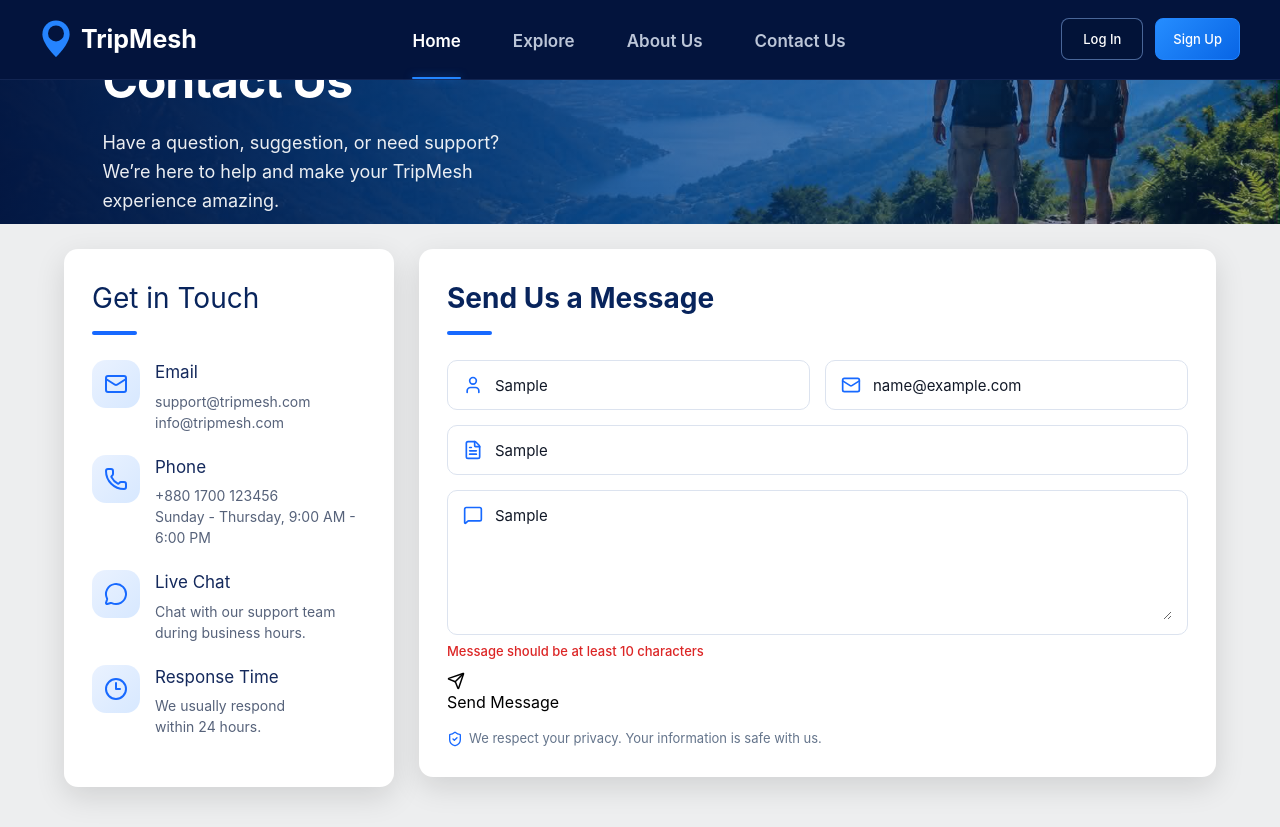
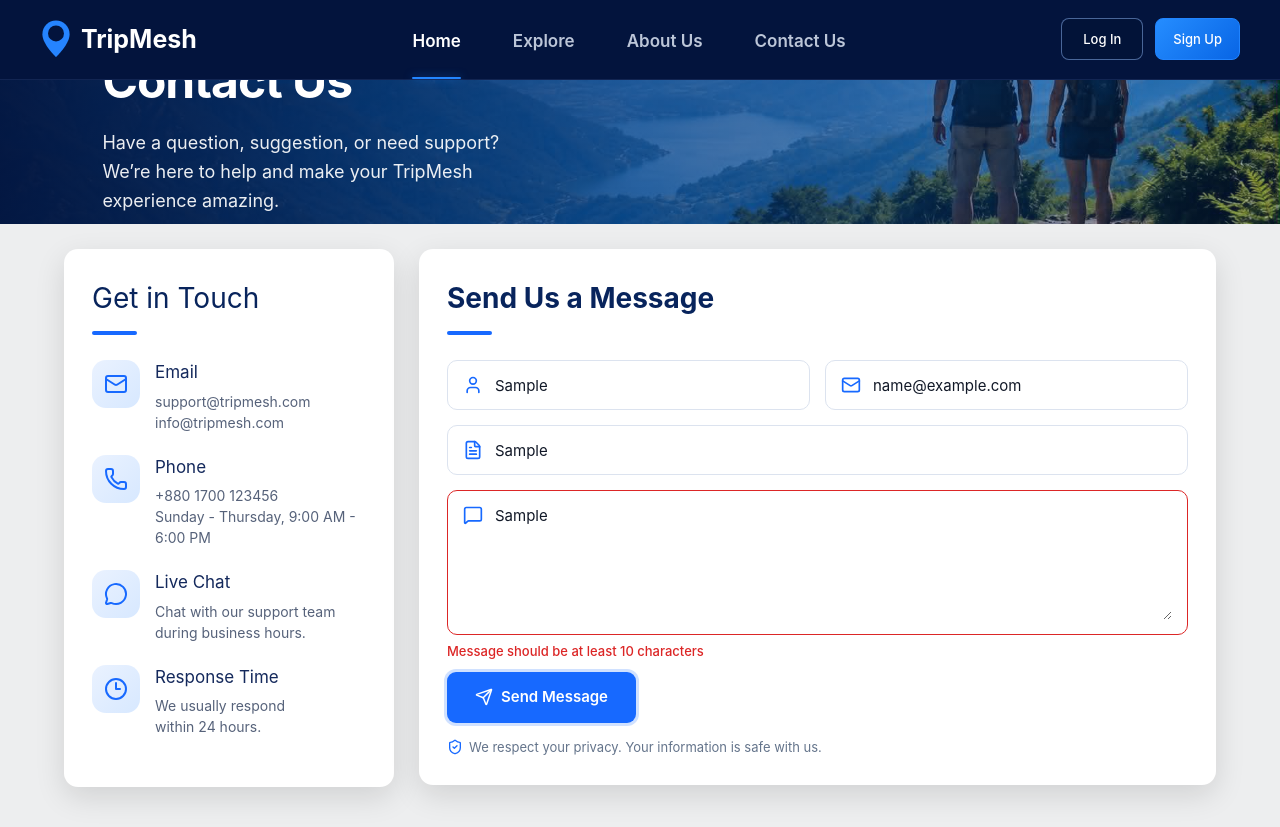
Before and after one commit to fahmida47/TripMesh, a React app in the folder frontend/: page /contact in a window 1280 px wide. Both pictures are taken after typing "Sample", "name@example.com", "Sample", "Sample" into the empty fields and a click on the button "Send Message". Built offline with nearby package versions, Linux system fonts and the light colour scheme; the HTML template or start-up script is replaced by a standard one.

Commit message:
fix: update contact form

```diff
--- a/frontend/src/pages/Contact/components/ContactForm.jsx
+++ b/frontend/src/pages/Contact/components/ContactForm.jsx
@@ -7,7 +7,6 @@ import {
   Send,
   ShieldCheck,
 } from "lucide-react";
-
 import "./ContactForm.css";
 
 const ContactForm = () => {
@@ -19,18 +18,29 @@ const ContactForm = () => {
   };
 
   const [formData, setFormData] = useState(initialForm);
-
   const [errors, setErrors] = useState({});
-
   const [success, setSuccess] = useState("");
 
   const handleChange = (e) => {
     const { name, value } = e.target;
 
-    setFormData({
-      ...formData,
+    setFormData((prev) => ({
+      ...prev,
       [name]: value,
-    });
+    }));
+
+    // Remove error while typing
+    if (errors[name]) {
+      setErrors((prev) => ({
+        ...prev,
+        [name]: "",
+      }));
+    }
+
+    // Remove success message if user starts editing again
+    if (success) {
+      setSuccess("");
+    }
   };
 
   const validate = () => {
@@ -42,7 +52,9 @@ const ContactForm = () => {
 
     if (!formData.email.trim()) {
       newErrors.email = "Email is required";
-    } else if (!/^[^\s@]+@[^\s@]+\.[^\s@]+$/.test(formData.email)) {
+    } else if (
+      !/^[^\s@]+@[^\s@]+\.[^\s@]+$/.test(formData.email)
+    ) {
       newErrors.email = "Enter a valid email address";
     }
 
@@ -52,8 +64,9 @@ const ContactForm = () => {
 
     if (!formData.message.trim()) {
       newErrors.message = "Message is required";
-    } else if (formData.message.length < 10) {
-      newErrors.message = "Message should be at least 10 characters";
+    } else if (formData.message.trim().length < 10) {
+      newErrors.message =
+        "Message should be at least 10 characters";
     }
 
     return newErrors;
@@ -66,18 +79,15 @@ const ContactForm = () => {
 
     if (Object.keys(validationErrors).length > 0) {
       setErrors(validationErrors);
-
       setSuccess("");
-
       return;
     }
 
     setSuccess(
-      "Thank you for contacting TripMesh. We will respond within 24 hours.",
+      "Thank you for contacting TripMesh. We will respond within 24 hours."
     );
 
     setFormData(initialForm);
-
     setErrors({});
   };
 
@@ -87,10 +97,16 @@ const ContactForm = () => {
 
       <div className="title-line"></div>
 
-      <form onSubmit={handleSubmit}>
+      <form onSubmit={handleSubmit} noValidate>
+        {/* Name + Email */}
         <div className="input-row">
-          <div className="input-group">
-            <User />
+          <div className="contact-field">
+            <div
+              className={`input-group ${
+                errors.name ? "input-error" : ""
+              }`}
+            >
+              <User aria-hidden="true" />
 
               <input
                 type="text"
@@ -99,13 +115,22 @@ const ContactForm = () => {
                 aria-label="Full Name"
                 value={formData.name}
                 onChange={handleChange}
+                autoComplete="name"
               />
             </div>
 
-          {errors.name && <p className="error">{errors.name}</p>}
+            {errors.name && (
+              <p className="error">{errors.name}</p>
+            )}
+          </div>
 
-          <div className="input-group">
-            <Mail />
+          <div className="contact-field">
+            <div
+              className={`input-group ${
+                errors.email ? "input-error" : ""
+              }`}
+            >
+              <Mail aria-hidden="true" />
 
               <input
                 type="email"
@@ -114,14 +139,24 @@ const ContactForm = () => {
                 aria-label="Email Address"
                 value={formData.email}
                 onChange={handleChange}
+                autoComplete="email"
               />
             </div>
 
-          {errors.email && <p className="error">{errors.email}</p>}
+            {errors.email && (
+              <p className="error">{errors.email}</p>
+            )}
+          </div>
         </div>
 
-        <div className="input-group">
-          <FileText />
+        {/* Subject */}
+        <div className="contact-field">
+          <div
+            className={`input-group ${
+              errors.subject ? "input-error" : ""
+            }`}
+          >
+            <FileText aria-hidden="true" />
 
             <input
               type="text"
@@ -133,10 +168,19 @@ const ContactForm = () => {
             />
           </div>
 
-        {errors.subject && <p className="error">{errors.subject}</p>}
+          {errors.subject && (
+            <p className="error">{errors.subject}</p>
+          )}
+        </div>
 
-        <div className="input-group textarea-box">
-          <MessageSquare />
+        {/* Message */}
+        <div className="contact-field">
+          <div
+            className={`input-group textarea-box ${
+              errors.message ? "input-error" : ""
+            }`}
+          >
+            <MessageSquare aria-hidden="true" />
 
             <textarea
               name="message"
@@ -145,22 +189,39 @@ const ContactForm = () => {
               rows="5"
               value={formData.message}
               onChange={handleChange}
+              spellCheck="true"
             />
           </div>
 
-        {errors.message && <p className="error">{errors.message}</p>}
+          {errors.message && (
+            <p className="error">{errors.message}</p>
+          )}
+        </div>
 
-        <button type="submit">
-          <Send size={18} />
-          Send Message
+        {/* Submit */}
+        <button
+          type="submit"
+          className="contact-submit-btn"
+        >
+          <Send size={18} aria-hidden="true" />
+          <span>Send Message</span>
         </button>
 
+        {/* Privacy */}
         <p className="privacy">
-          <ShieldCheck size={16} />
-          We respect your privacy. Your information is safe with us.
+          <ShieldCheck size={16} aria-hidden="true" />
+          <span>
+            We respect your privacy. Your information is safe
+            with us.
+          </span>
         </p>
 
-        {success && <p className="success">{success}</p>}
+        {/* Success */}
+        {success && (
+          <p className="success" role="status">
+            {success}
+          </p>
+        )}
       </form>
     </div>
   );
```
Lines whose indentation alone changed are shown as unchanged.
